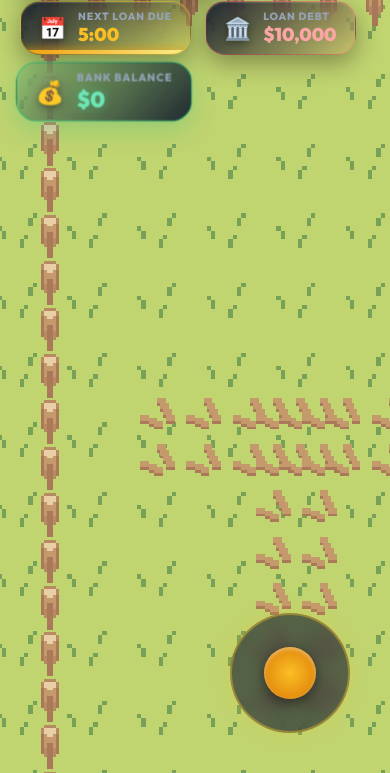
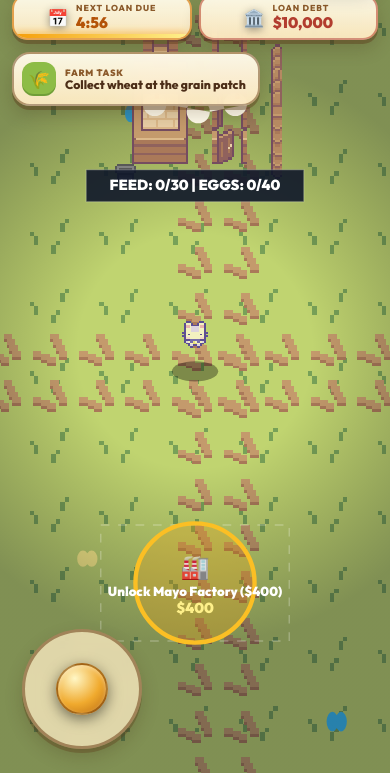
Before and after one commit to Yijuwarp/MobileFarmingSim, a website: page index.html in a window 390 px wide. Shown: the part 71-844 px from the top of the page. Drawn offline with Linux system fonts and the light colour scheme.

Commit message:
Polish Township-style mobile gameplay UX

```diff
--- a/css/style.css
+++ b/css/style.css
@@ -446,3 +446,219 @@ html, body {
     #hud-controls-hint { display: none; }
     #joystick-zone { display: block; }
 }
+
+/* --------------------------------------------------------------------------
+   Township-inspired Casual Mobile UI
+   -------------------------------------------------------------------------- */
+.brand-copy,
+.objective-copy {
+    display: flex;
+    flex-direction: column;
+}
+
+.brand-label,
+.objective-label {
+    color: #8b5a2b;
+    font-size: 0.57rem;
+    font-weight: 900;
+    letter-spacing: 0.8px;
+}
+
+#hud-header {
+    gap: 10px;
+}
+
+.hud-brand,
+.stat-pill,
+#farm-objective,
+.icon-btn {
+    background: linear-gradient(180deg, rgba(255, 251, 235, 0.96), rgba(255, 235, 194, 0.94));
+    border: 2px solid rgba(116, 73, 31, 0.52);
+    box-shadow: 0 4px 0 rgba(92, 57, 25, 0.42), 0 9px 18px rgba(54, 35, 17, 0.2);
+    backdrop-filter: blur(10px);
+}
+
+.hud-brand {
+    border-radius: 18px;
+    gap: 8px;
+    padding: 7px 13px;
+}
+
+.logo-icon {
+    font-size: 1.35rem;
+}
+
+.logo-text {
+    color: #663f1f;
+    background: none;
+    -webkit-background-clip: initial;
+    -webkit-text-fill-color: initial;
+    text-shadow: none;
+    font-size: 0.88rem;
+    letter-spacing: 0.6px;
+}
+
+.stat-pill {
+    border-radius: 15px;
+    gap: 8px;
+    padding: 6px 11px;
+}
+
+.pill-icon {
+    font-size: 1.05rem;
+}
+
+.pill-label {
+    color: #8b5a2b;
+    font-size: 0.54rem;
+}
+
+.pill-value {
+    color: #4c2e18;
+    font-size: 0.95rem;
+}
+
+.monthly-timer-pill,
+.loan-pill,
+.bank-pill {
+    background: linear-gradient(180deg, rgba(255, 251, 235, 0.96), rgba(255, 235, 194, 0.94));
+}
+
+.monthly-timer-pill {
+    border-color: rgba(217, 119, 6, 0.65);
+}
+
+.monthly-timer-pill .pill-value {
+    color: #b45309;
+}
+
+.loan-pill {
+    border-color: rgba(185, 70, 46, 0.58);
+}
+
+.loan-pill .pill-value {
+    color: #b23d2f;
+}
+
+.bank-pill {
+    border-color: rgba(94, 143, 51, 0.72);
+    box-shadow: 0 4px 0 rgba(58, 100, 31, 0.42), 0 9px 18px rgba(54, 35, 17, 0.2);
+    transform: none;
+}
+
+.bank-pill .pill-value {
+    color: #3d7a2b;
+    font-size: 1.05rem;
+    text-shadow: none;
+}
+
+#farm-objective {
+    position: absolute;
+    top: 91px;
+    left: 20px;
+    z-index: 10;
+    display: flex;
+    align-items: center;
+    gap: 9px;
+    max-width: min(330px, calc(100vw - 40px));
+    padding: 8px 12px 8px 8px;
+    border-radius: 18px;
+    pointer-events: none;
+}
+
+.objective-icon {
+    display: grid;
+    width: 34px;
+    height: 34px;
+    place-items: center;
+    flex: 0 0 auto;
+    border-radius: 12px;
+    background: #8dbc46;
+    box-shadow: inset 0 -2px 0 rgba(58, 100, 31, 0.35);
+    font-size: 1.1rem;
+}
+
+#farm-objective strong {
+    color: #4c2e18;
+    font-size: 0.76rem;
+    line-height: 1.15;
+}
+
+#hud-controls-hint {
+    bottom: 22px;
+    right: 20px;
+    left: auto;
+}
+
+.icon-btn {
+    width: 42px;
+    height: 42px;
+    color: #4c2e18;
+    font-size: 1.1rem;
+}
+
+#joystick-zone {
+    right: auto;
+    left: 22px;
+    bottom: 24px;
+}
+
+#joystick-base {
+    background: rgba(251, 235, 194, 0.78);
+    border: 3px solid rgba(116, 73, 31, 0.58);
+    box-shadow: 0 4px 0 rgba(92, 57, 25, 0.35), 0 8px 18px rgba(54, 35, 17, 0.2);
+}
+
+#joystick-stick {
+    background: radial-gradient(circle at 35% 28%, #fff7c6, #f0aa2e 55%, #b96910);
+    border: 2px solid rgba(119, 67, 15, 0.55);
+}
+
+#toast-container {
+    top: 154px;
+    right: 16px;
+    left: 16px;
+    align-items: center;
+}
+
+.toast {
+    max-width: 360px;
+    background: rgba(77, 46, 24, 0.92);
+    border-radius: 14px;
+    text-align: center;
+}
+
+@media (max-width: 768px) {
+    #hud-header {
+        top: 10px;
+        left: 12px;
+        right: 12px;
+        display: flex;
+        flex-flow: row wrap;
+        align-items: center;
+        gap: 7px;
+    }
+
+    .hud-brand { order: 1; }
+    .hud-right-stats { order: 2; margin-left: auto; }
+    .hud-center-stats {
+        order: 3;
+        width: 100%;
+        display: grid;
+        grid-template-columns: 1fr 1fr;
+        gap: 7px;
+    }
+
+    .stat-pill {
+        min-width: 0;
+        justify-content: center;
+    }
+
+    #farm-objective {
+        top: 123px;
+        left: 12px;
+        max-width: calc(100vw - 24px);
+    }
+
+    #toast-container { top: 180px; }
+}
--- a/index.html
+++ b/index.html
@@ -14,11 +14,14 @@
         <!-- Canvas Layer -->
         <canvas id="gameCanvas"></canvas>
 
-        <!-- Top Navigation / HUD Overlay -->
+        <!-- Township-inspired HUD Overlay -->
         <header id="hud-header">
             <div class="hud-brand">
                 <span class="logo-icon">🌾</span>
-                <span class="logo-text">FARM EMPIRE</span>
+                <div class="brand-copy">
+                    <span class="brand-label">SUNNY ACRES</span>
+                    <span class="logo-text">FARM EMPIRE</span>
+                </div>
             </div>
 
             <div class="hud-center-stats">
@@ -44,24 +47,24 @@
                 <div class="stat-pill bank-pill" id="bank-pill">
                     <span class="pill-icon">💰</span>
                     <div class="pill-body">
-                        <span class="pill-label">BANK BALANCE</span>
+                        <span class="pill-label">COINS</span>
                         <span class="pill-value" id="hud-bank-balance">$0</span>
                     </div>
                 </div>
             </div>
         </header>
 
-        <!-- Bottom Controls & Hints Overlay -->
+        <aside id="farm-objective" aria-live="polite">
+            <span class="objective-icon" id="farm-objective-icon">🌾</span>
+            <div class="objective-copy">
+                <span class="objective-label">FARM TASK</span>
+                <strong id="farm-objective-text">Collect wheat at the grain patch</strong>
+            </div>
+        </aside>
+
+        <!-- Bottom Controls -->
         <div id="hud-controls-hint">
-            <div class="hint-card">
-                <span class="hint-key">WASD / ARROWS / DRAG</span>
-                <span class="hint-desc">Run around farm</span>
-            </div>
-            <div class="hint-card">
-                <span class="hint-key">STAND ON PADS</span>
-                <span class="hint-desc">Fill meter to Hire/Upgrade</span>
-            </div>
-            <button id="sound-toggle-btn" class="icon-btn" title="Toggle SFX">🔊</button>
+            <button id="sound-toggle-btn" class="icon-btn" title="Toggle SFX" aria-label="Toggle sound">🔊</button>
         </div>
 
         <!-- Virtual Joystick for Touch/Mobile -->
--- a/js/engine.js
+++ b/js/engine.js
@@ -406,8 +406,8 @@ class GameEngine {
             const wingOffset = Math.sin(w.wingTimer) * 4;
             this.ctx.fillStyle = w.color;
             this.ctx.beginPath();
-            this.ctx.ellipse(w.x - 3, w.y, 4, 3 + wingOffset, 0, 0, Math.PI * 2);
-            this.ctx.ellipse(w.x + 3, w.y, 4, 3 + wingOffset, 0, 0, Math.PI * 2);
+            this.ctx.ellipse(w.x - 3, w.y, 4, Math.max(0.5, 3 + wingOffset), 0, 0, Math.PI * 2);
+            this.ctx.ellipse(w.x + 3, w.y, 4, Math.max(0.5, 3 + wingOffset), 0, 0, Math.PI * 2);
             this.ctx.fill();
             this.ctx.restore();
         });
--- a/js/main.js
+++ b/js/main.js
@@ -161,6 +161,8 @@ class GameController {
         const timerElem = document.getElementById('hud-timer');
         const timerBar = document.getElementById('hud-timer-bar');
         const timerPill = document.getElementById('loan-timer-pill');
+        const objectiveIcon = document.getElementById('farm-objective-icon');
+        const objectiveText = document.getElementById('farm-objective-text');
 
         if (bankElem) bankElem.innerText = `$${economy.balance.toLocaleString()}`;
         if (loanElem) loanElem.innerText = `$${economy.loanPrincipal.toLocaleString()}`;
@@ -176,7 +178,6 @@ class GameController {
             timerBar.style.width = `${ratio * 100}%`;
         }
 
-        // Urgent warning pulse when < 10 seconds remaining
         if (timerPill) {
             if (remainingSeconds <= 10) {
                 timerPill.classList.add('urgent');
@@ -184,6 +185,32 @@ class GameController {
                 timerPill.classList.remove('urgent');
             }
         }
+
+        const objective = this.getFarmObjective();
+        if (this.lastObjective !== objective.text) {
+            this.lastObjective = objective.text;
+            if (objectiveIcon) objectiveIcon.innerText = objective.icon;
+            if (objectiveText) objectiveText.innerText = objective.text;
+        }
+    }
+
+    getFarmObjective() {
+        if (this.player.carryStack.includes('wheat')) {
+            return { icon: '🐔', text: 'Bring wheat to the chicken coop' };
+        }
+        if (this.player.carryStack.includes('egg')) {
+            return { icon: '🛒', text: 'Stock eggs at the roadside market' };
+        }
+        if (this.player.carryStack.includes('mayo')) {
+            return { icon: '🛒', text: 'Stock mayo at the roadside market' };
+        }
+        if (!this.mayoStation.isUnlocked && economy.balance >= this.mayoStation.unlockPad.cost) {
+            return { icon: '🏭', text: 'Unlock the mayo factory to grow sales' };
+        }
+        if (this.marketStall.stock.egg > 0 || this.marketStall.stock.mayo > 0) {
+            return { icon: '🧑‍🤝‍🧑', text: 'Customers are arriving at the market' };
+        }
+        return { icon: '🌾', text: 'Collect wheat at the grain patch' };
     }
 
     render() {
--- a/package.json
+++ b/package.json
@@ -4,7 +4,7 @@
   "description": "Farm Empire - High Pace Automation Simulator",
   "main": "js/main.js",
   "scripts": {
-    "test": "node --test tests/economy.test.js tests/entities.test.js tests/stations.test.js",
+    "test": "node --test tests/economy.test.js tests/entities.test.js tests/stations.test.js tests/engine.test.js",
     "start": "npx -y http-server . -p 8080 -c-1"
   },
   "keywords": [
```
Also changed, not shown: tests/engine.test.js (added, +32 -0 lines), tests/entities.test.js (+18 -0 lines).
